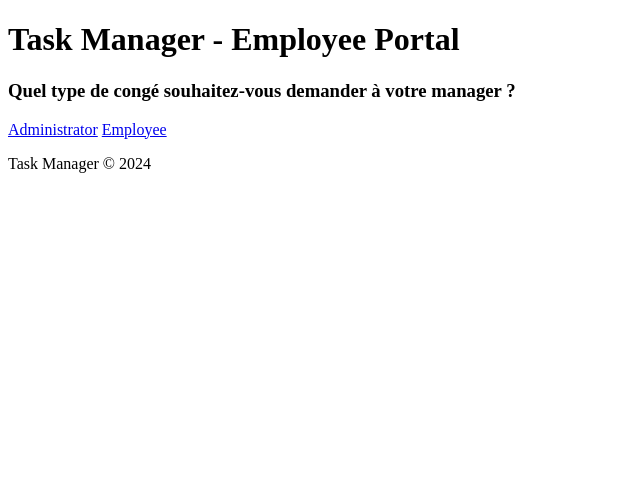
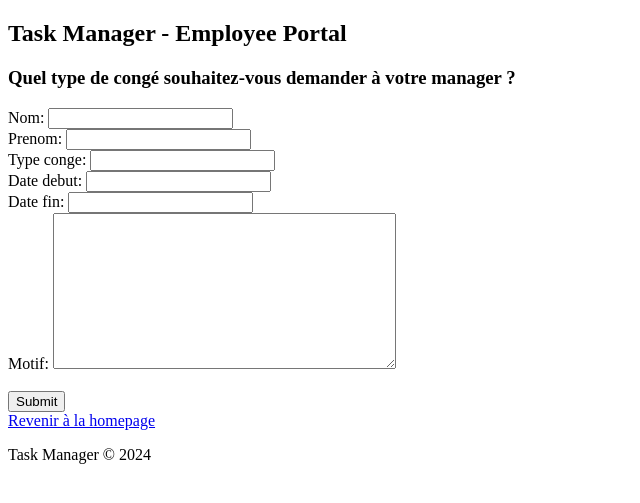
Before and after one commit to MaiZenna404/Website---Django, a Django app: template dashboard/templates/employee_dashboard.html in a window 1280 px wide. Shown: the top 503 px of the page, without its empty margins (0-640 px from the left). Run offline with Django 5.2, Linux system fonts and the light colour scheme; the template is opened without the code that fills it: values that come from a table or form of the project are taken from there, others are empty.

Commit message:
added Forms to render template

```diff
--- a/dashboard/models.py
+++ b/dashboard/models.py
@@ -4,7 +4,7 @@ from django.db import models
 class DemandeConge(models.Model):
     nom = models.CharField(max_length=50)
     prenom = models.CharField(max_length=50)
-    type_congee = models.CharField(max_length=100)
+    type_conge = models.CharField(max_length=100)
     date_debut = models.DateField()
     date_fin = models.DateField()
     motif = models.TextField()
--- a/dashboard/templates/employee_dashboard.html
+++ b/dashboard/templates/employee_dashboard.html
@@ -7,13 +7,28 @@
     <title>Employee Dashboard</title>
 </head>
 <body>
+    <nav>
     <h1>Task Manager - Employee Portal</h1>
-
-    <h3>Quel type de congé souhaitez-vous demander à votre manager ?</h3>
+    </nav>
 
     <div>
-        <a href="admin_dashboard.html">Administrator</a>
-        <a href="employee_dashboard.html">Employee</a>
+    <h3>Quel type de congé souhaitez-vous demander à votre manager ?</h3>
+    </div>
+
+    <div>
+        <form method= 'post'>
+            {% csrf_token %}
+
+            {{ form }}
+
+            <br>
+        <button type="submit">Submit</button>
+
+        </form>
+    </div>
+
+    <div>
+        <a href= {% url 'home' %}>Revenir à la homepage</a>
     </div>
 
     <footer>
```
Also changed, not shown: dashboard/views.py (+14 -1 lines).
